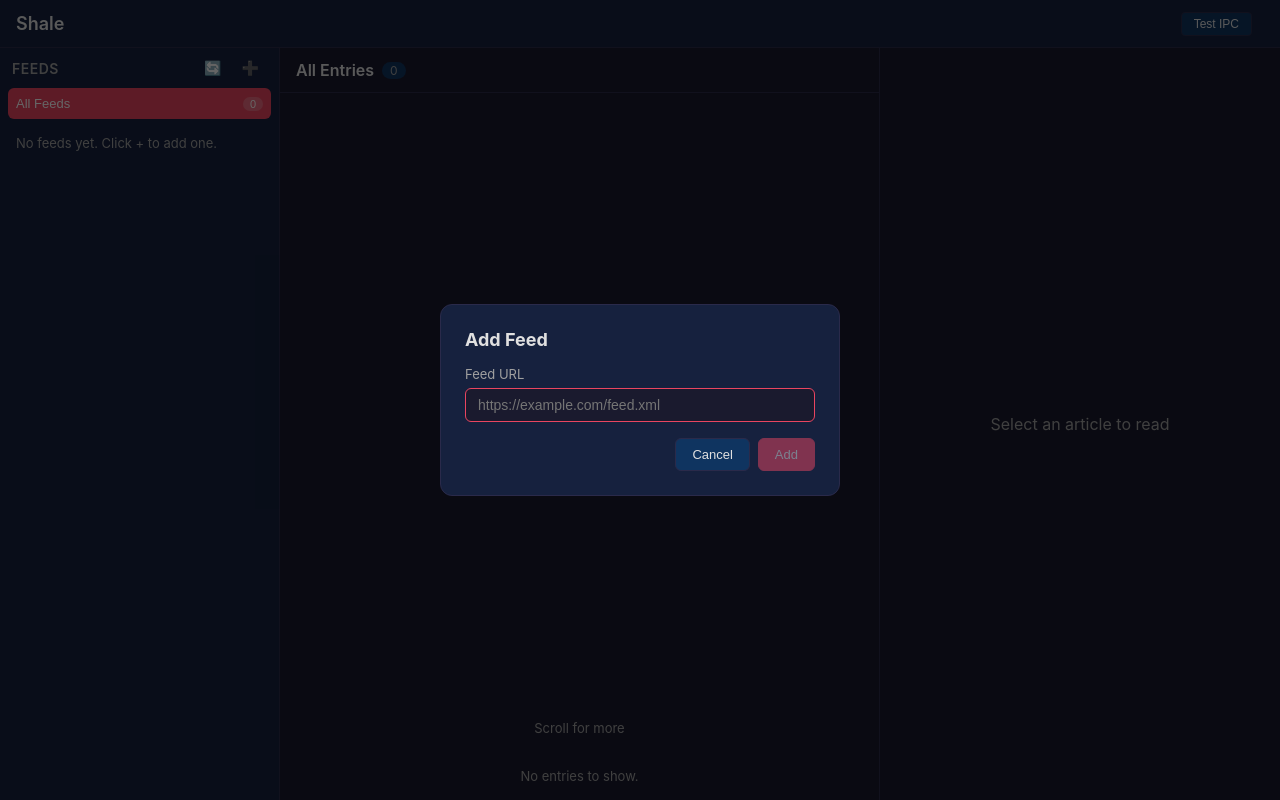
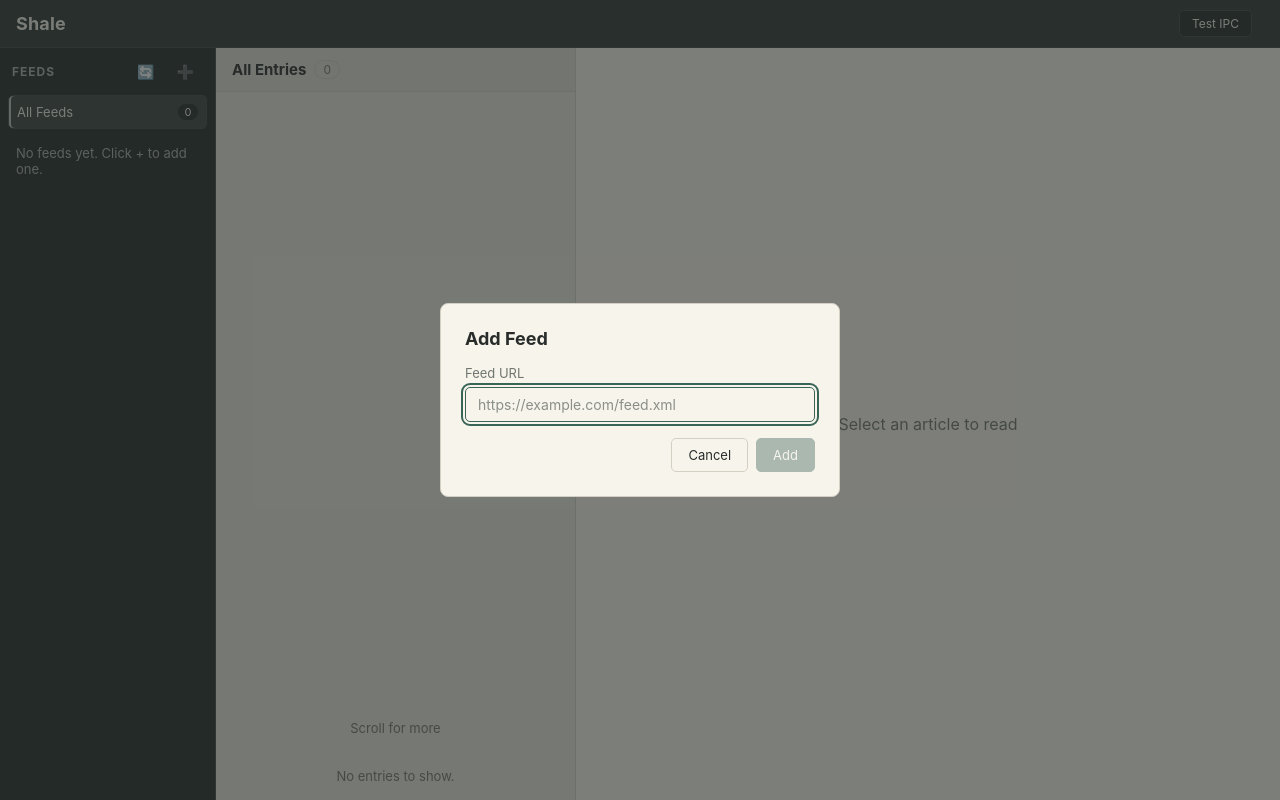
Before and after one commit to qytlix/readability-multiplatform, a React (Vite) app: page / in a window 1280 px wide. Both pictures are taken after a click on the button "Add feed". Built offline with nearby package versions, Linux system fonts and the light colour scheme.

Commit message:
change colour and proportion

```diff
--- a/src/renderer/index.css
+++ b/src/renderer/index.css
@@ -5,35 +5,59 @@
 }
 
 :root {
-  --bg-primary: #1a1a2e;
-  --bg-secondary: #16213e;
-  --bg-tertiary: #0f3460;
-  --text-primary: #e0e0e0;
-  --text-secondary: #a0a0a0;
-  --accent: #e94560;
-  --accent-hover: #ff6b81;
-  --border: #2a2a4a;
-  --success: #4caf50;
-  --error: #f44336;
-  --warning: #ff9800;
-  --sidebar-width: 280px;
-  --detail-width: 400px;
+  --slate-base: #252a28;
+  --slate-surface: #303733;
+  --slate-border: #3e4843;
+  --slate-text: #f2f0e8;
+  --slate-muted: #a8b1ab;
+  --stream-bg: #e9e6dd;
+  --stream-surface: #e1ded4;
+  --paper-bg: #f7f4ec;
+  --paper-text: #282c2a;
+  --paper-muted: #70766f;
+  --paper-border: #d4cfc3;
+  --accent: #5f7d72;
+  --accent-strong: #386557;
+  --accent-light: #b5c5be;
+  --sidebar-selected: #39443f;
+  --stream-selected: #cbdad1;
+  --error: #a75952;
+  --overlay: rgba(37, 42, 40, 0.58);
+  --sidebar-width: clamp(216px, 14vw, 240px);
+  --entry-list-width: clamp(360px, 24vw, 420px);
   --header-height: 48px;
+  --reader-content-max: 720px;
+  --reader-gutter: clamp(28px, 4vw, 72px);
 }
 
-html, body, #root {
+html,
+body,
+#root {
   height: 100%;
   width: 100%;
   overflow: hidden;
   font-family: -apple-system, BlinkMacSystemFont, 'Segoe UI', Roboto, Oxygen, Ubuntu, sans-serif;
-  background: var(--bg-primary);
-  color: var(--text-primary);
+  background: var(--slate-base);
+  color: var(--slate-text);
+}
+
+button,
+input {
+  font: inherit;
+}
+
+button:focus-visible,
+input:focus-visible,
+a:focus-visible {
+  outline: 2px solid var(--accent-strong);
+  outline-offset: 2px;
 }
 
 .app {
   display: flex;
   flex-direction: column;
   height: 100vh;
+  min-height: 0;
 }
 
 .app-header {
@@ -42,82 +66,99 @@ html, body, #root {
   gap: 12px;
   padding: 0 16px;
   height: var(--header-height);
-  background: var(--bg-secondary);
-  border-bottom: 1px solid var(--border);
+  background: var(--slate-surface);
+  border-bottom: 1px solid var(--slate-border);
+  color: var(--slate-text);
   flex-shrink: 0;
 }
 
 .app-header h1 {
   font-size: 18px;
-  font-weight: 600;
+  font-weight: 650;
+  letter-spacing: 0.01em;
   margin-right: auto;
 }
 
 .app-header button {
-  padding: 4px 12px;
-  border: 1px solid var(--border);
-  border-radius: 4px;
-  background: var(--bg-tertiary);
-  color: var(--text-primary);
+  padding: 5px 12px;
+  border: 1px solid var(--slate-border);
+  border-radius: 5px;
+  background: var(--slate-base);
+  color: var(--slate-text);
   cursor: pointer;
   font-size: 12px;
 }
 
-.app-header button:hover {
-  background: var(--accent);
+.app-header button:hover:not(:disabled) {
+  background: var(--sidebar-selected);
+  border-color: var(--accent);
+}
+
+.app-header button:focus-visible,
+.app-sidebar button:focus-visible {
+  outline-color: var(--accent-light);
 }
 
 .ipc-status {
   font-size: 12px;
-  color: var(--text-secondary);
+  color: var(--slate-muted);
 }
 
 .app-body {
-  display: flex;
+  display: grid;
+  grid-template-columns: var(--sidebar-width) var(--entry-list-width) minmax(0, 1fr);
   flex: 1;
+  min-height: 0;
+  min-width: 0;
   overflow: hidden;
 }
 
 .app-sidebar {
-  width: var(--sidebar-width);
-  flex-shrink: 0;
-  border-right: 1px solid var(--border);
+  min-width: 0;
+  min-height: 0;
   overflow-y: auto;
-  background: var(--bg-secondary);
+  background: var(--slate-base);
+  color: var(--slate-text);
+  border-right: 1px solid var(--slate-border);
 }
 
 .app-main {
-  flex: 1;
-  overflow-y: auto;
-  border-right: 1px solid var(--border);
+  min-width: 0;
+  min-height: 0;
+  overflow: hidden;
+  background: var(--stream-bg);
+  color: var(--paper-text);
+  border-right: 1px solid var(--paper-border);
 }
 
 .app-detail {
-  width: var(--detail-width);
-  flex-shrink: 0;
-  overflow-y: auto;
+  min-width: 0;
+  min-height: 0;
+  overflow: hidden;
+  background: var(--paper-bg);
+  color: var(--paper-text);
 }
 
 /* ── Feed List ───────────────────────────────────── */
 
 .feed-list {
-  padding: 8px;
+  padding: 10px 8px;
 }
 
 .feed-list-header {
   display: flex;
   align-items: center;
   justify-content: space-between;
-  margin-bottom: 8px;
+  margin-bottom: 10px;
   padding: 0 4px;
 }
 
 .feed-list-header h3 {
-  font-size: 14px;
-  font-weight: 600;
-  color: var(--text-secondary);
+  font-size: 12px;
+  font-weight: 650;
+  color: var(--slate-muted);
   text-transform: uppercase;
-  letter-spacing: 0.5px;
+  letter-spacing: 0.08em;
 }
 
 .feed-list-actions {
@@ -127,17 +168,23 @@ html, body, #root {
 
 .btn-icon {
   padding: 4px 8px;
-  border: none;
+  border: 1px solid transparent;
   background: transparent;
-  color: var(--text-secondary);
+  color: var(--slate-muted);
   cursor: pointer;
   font-size: 14px;
-  border-radius: 4px;
+  border-radius: 5px;
 }
 
-.btn-icon:hover {
-  background: var(--bg-tertiary);
-  color: var(--text-primary);
+.btn-icon:hover:not(:disabled) {
+  background: var(--slate-surface);
+  border-color: var(--slate-border);
+  color: var(--slate-text);
+}
+
+.btn-icon:disabled {
+  cursor: not-allowed;
+  opacity: 0.5;
 }
 
 .feed-items {
@@ -150,64 +197,69 @@ html, body, #root {
   display: flex;
   align-items: center;
   gap: 8px;
+  width: 100%;
   padding: 8px;
-  border: none;
+  border: 1px solid transparent;
   background: transparent;
-  color: var(--text-primary);
+  color: var(--slate-text);
   cursor: pointer;
-  border-radius: 6px;
+  border-radius: 5px;
   font-size: 13px;
   text-align: left;
-  width: 100%;
 }
 
 .feed-item:hover {
-  background: var(--bg-tertiary);
+  background: var(--slate-surface);
 }
 
 .feed-item.active {
-  background: var(--accent);
-  color: #fff;
+  background: var(--sidebar-selected);
+  border-color: var(--slate-border);
+  box-shadow: inset 2px 0 0 var(--accent-light);
 }
 
 .feed-item-name {
   flex: 1;
+  min-width: 0;
   overflow: hidden;
   text-overflow: ellipsis;
   white-space: nowrap;
 }
 
 .feed-item-error {
+  color: var(--error);
   font-size: 12px;
 }
 
 .feed-item-count {
-  font-size: 11px;
-  background: var(--bg-tertiary);
+  min-width: 20px;
   padding: 1px 6px;
   border-radius: 10px;
-  color: var(--text-secondary);
-  min-width: 20px;
+  background: var(--slate-surface);
+  color: var(--slate-muted);
+  font-size: 11px;
   text-align: center;
 }
 
 .feed-item.active .feed-item-count {
-  background: rgba(255,255,255,0.2);
-  color: #fff;
+  background: var(--slate-base);
+  color: var(--slate-text);
 }
 
-.feed-list-empty, .feed-list-loading {
+.feed-list-empty,
+.feed-list-loading {
   padding: 16px 8px;
-  color: var(--text-secondary);
+  color: var(--slate-muted);
   font-size: 13px;
 }
 
 /* ── Entry List ──────────────────────────────────── */
 
 .entry-list {
-  height: 100%;
   display: flex;
   flex-direction: column;
+  height: 100%;
+  min-height: 0;
 }
 
 .entry-list-header {
@@ -215,25 +267,28 @@ html, body, #root {
   align-items: center;
   gap: 8px;
   padding: 12px 16px;
-  border-bottom: 1px solid var(--border);
+  border-bottom: 1px solid var(--paper-border);
+  background: var(--stream-surface);
+  color: var(--paper-text);
   flex-shrink: 0;
 }
 
 .entry-list-header h3 {
-  font-size: 16px;
-  font-weight: 600;
+  font-size: 15px;
+  font-weight: 650;
 }
 
 .entry-count {
+  padding: 1px 8px;
+  border: 1px solid var(--paper-border);
+  border-radius: 10px;
+  color: var(--paper-muted);
   font-size: 12px;
-  color: var(--text-secondary);
-  background: var(--bg-tertiary);
-  padding: 1px 8px;
-  border-radius: 10px;
 }
 
 .entry-items {
   flex: 1;
+  min-height: 0;
   overflow-y: auto;
 }
 
@@ -242,88 +297,101 @@ html, body, #root {
   width: 100%;
   padding: 12px 16px;
   border: none;
-  border-bottom: 1px solid var(--border);
+  border-bottom: 1px solid var(--paper-border);
   background: transparent;
-  color: var(--text-primary);
+  color: var(--paper-text);
   cursor: pointer;
   text-align: left;
 }
 
 .entry-item:hover {
-  background: var(--bg-secondary);
+  background: var(--stream-surface);
 }
 
 .entry-item.active {
-  background: var(--bg-tertiary);
-  border-left: 3px solid var(--accent);
+  background: var(--stream-selected);
+  box-shadow: inset 3px 0 0 var(--accent-strong);
 }
 
 .entry-item.unread .entry-item-title {
-  font-weight: 600;
+  font-weight: 650;
 }
 
 .entry-item-header {
   display: flex;
+  align-items: flex-start;
   justify-content: space-between;
-  align-items: flex-start;
   gap: 8px;
+  min-width: 0;
   margin-bottom: 4px;
 }
 
 .entry-item-title {
+  display: -webkit-box;
+  min-width: 0;
+  overflow: hidden;
   font-size: 14px;
   line-height: 1.3;
-  display: -webkit-box;
+  -webkit-box-orient: vertical;
   -webkit-line-clamp: 2;
-  -webkit-box-orient: vertical;
-  overflow: hidden;
 }
 
 .entry-item-feed {
+  flex-shrink: 0;
+  color: var(--accent-strong);
   font-size: 11px;
-  color: var(--accent);
   white-space: nowrap;
-  flex-shrink: 0;
 }
 
 .entry-item-meta {
   display: flex;
   gap: 12px;
+  min-width: 0;
+  margin-bottom: 4px;
+  color: var(--paper-muted);
   font-size: 12px;
-  color: var(--text-secondary);
-  margin-bottom: 4px;
+}
+
+.entry-item-author {
+  overflow: hidden;
+  text-overflow: ellipsis;
+  white-space: nowrap;
 }
 
 .entry-item-summary {
+  display: -webkit-box;
+  overflow: hidden;
+  color: var(--paper-muted);
   font-size: 12px;
-  color: var(--text-secondary);
   line-height: 1.4;
-  display: -webkit-box;
+  -webkit-box-orient: vertical;
   -webkit-line-clamp: 2;
-  -webkit-box-orient: vertical;
-  overflow: hidden;
 }
 
-.entry-list-empty, .entry-list-load-more {
+.entry-list-empty,
+.entry-list-load-more {
   padding: 16px;
+  background: var(--stream-bg);
+  color: var(--paper-muted);
+  font-size: 13px;
   text-align: center;
-  color: var(--text-secondary);
-  font-size: 13px;
 }
 
 /* ── Entry Detail ────────────────────────────────── */
 
 .entry-detail {
-  height: 100%;
   display: flex;
   flex-direction: column;
+  height: 100%;
+  min-height: 0;
+  background: var(--paper-bg);
 }
 
 .entry-detail.empty {
   display: flex;
   align-items: center;
   justify-content: center;
-  color: var(--text-secondary);
+  color: var(--paper-muted);
 }
 
 .entry-detail.loading {
@@ -333,48 +401,54 @@ html, body, #root {
 }
 
 .entry-detail-header {
-  padding: 16px;
-  border-bottom: 1px solid var(--border);
+  padding: 30px max(var(--reader-gutter), calc((100% - var(--reader-content-max)) / 2)) 22px;
+  border-bottom: 1px solid var(--paper-border);
   flex-shrink: 0;
 }
 
 .entry-detail-header h2 {
-  font-size: 20px;
+  margin-bottom: 10px;
+  overflow-wrap: anywhere;
+  font-size: clamp(22px, 2vw, 30px);
   font-weight: 700;
-  margin-bottom: 8px;
-  line-height: 1.3;
+  line-height: 1.25;
 }
 
 .entry-detail-meta {
   display: flex;
-  gap: 16px;
+  flex-wrap: wrap;
+  gap: 8px 16px;
+  margin-bottom: 10px;
+  color: var(--paper-muted);
   font-size: 13px;
-  color: var(--text-secondary);
-  margin-bottom: 8px;
 }
 
 .entry-detail-original {
   display: inline-block;
+  color: var(--accent-strong);
   font-size: 13px;
-  color: var(--accent);
   text-decoration: none;
 }
 
 .entry-detail-original:hover {
+  color: var(--accent);
   text-decoration: underline;
 }
 
 .entry-detail-body {
   flex: 1;
+  min-height: 0;
   overflow-y: auto;
-  padding: 16px;
+  padding: 0 var(--reader-gutter) 48px;
 }
 
 .entry-detail-loading,
 .entry-detail-error {
-  padding: 24px;
+  width: min(100%, var(--reader-content-max));
+  margin: 0 auto;
+  padding: 48px 0;
+  color: var(--paper-muted);
   text-align: center;
-  color: var(--text-secondary);
 }
 
 .entry-detail-error {
@@ -384,78 +458,93 @@ html, body, #root {
 .entry-detail-error a {
   display: inline-block;
   margin-top: 8px;
-  color: var(--accent);
+  color: var(--accent-strong);
 }
 
 .entry-detail-content {
-  line-height: 1.7;
-  font-size: 15px;
+  width: min(100%, var(--reader-content-max));
+  margin: 0 auto;
+  padding-top: 32px;
+  color: var(--paper-text);
+  font-size: 16px;
+  line-height: 1.75;
 }
 
 .entry-detail-html {
   max-width: 100%;
+  overflow-wrap: anywhere;
 }
 
 .entry-detail-html p {
   margin-bottom: 1em;
 }
 
+.entry-detail-html a {
+  color: var(--accent-strong);
+}
+
 .entry-detail-html img {
   max-width: 100%;
   height: auto;
-  border-radius: 4px;
+  border: 1px solid var(--paper-border);
+  border-radius: 3px;
 }
 
-.entry-detail-html h1, .entry-detail-html h2, .entry-detail-html h3 {
+.entry-detail-html h1,
+.entry-detail-html h2,
+.entry-detail-html h3 {
   margin-top: 1.5em;
   margin-bottom: 0.5em;
+  line-height: 1.3;
 }
 
 .entry-detail-html blockquote {
+  margin: 1em 0;
+  padding-left: 14px;
   border-left: 3px solid var(--accent);
-  padding-left: 12px;
-  margin: 1em 0;
-  color: var(--text-secondary);
+  color: var(--paper-muted);
 }
 
 .entry-detail-html pre {
-  background: var(--bg-secondary);
+  max-width: 100%;
+  margin: 1em 0;
   padding: 12px;
-  border-radius: 6px;
   overflow-x: auto;
-  margin: 1em 0;
+  border: 1px solid var(--paper-border);
+  border-radius: 4px;
+  background: var(--stream-surface);
 }
 
 .entry-detail-html code {
-  background: var(--bg-secondary);
-  padding: 2px 6px;
+  padding: 2px 5px;
   border-radius: 3px;
-  font-size: 13px;
+  background: var(--stream-surface);
+  font-size: 0.85em;
 }
 
 .entry-detail-markdown {
-  white-space: pre-wrap;
+  color: var(--paper-text);
   font-family: 'SF Mono', 'Fira Code', monospace;
   font-size: 13px;
-  line-height: 1.6;
-  color: var(--text-primary);
+  line-height: 1.65;
+  white-space: pre-wrap;
 }
 
 .btn-toggle-raw {
   display: block;
-  margin: 16px auto 0;
-  padding: 6px 16px;
-  border: 1px solid var(--border);
-  border-radius: 4px;
-  background: var(--bg-secondary);
-  color: var(--text-secondary);
+  margin: 24px auto 0;
+  padding: 6px 14px;
+  border: 1px solid var(--paper-border);
+  border-radius: 5px;
+  background: transparent;
+  color: var(--paper-muted);
   cursor: pointer;
   font-size: 12px;
 }
 
 .btn-toggle-raw:hover {
-  background: var(--bg-tertiary);
-  color: var(--text-primary);
+  border-color: var(--accent);
+  color: var(--accent-strong);
 }
 
 /* ── Dialog ──────────────────────────────────────── */
@@ -463,20 +552,23 @@ html, body, #root {
 .dialog-overlay {
   position: fixed;
   inset: 0;
-  background: rgba(0, 0, 0, 0.6);
+  z-index: 100;
   display: flex;
   align-items: center;
   justify-content: center;
-  z-index: 100;
+  padding: 20px;
+  overflow-y: auto;
+  background: var(--overlay);
 }
 
 .dialog {
-  background: var(--bg-secondary);
-  border: 1px solid var(--border);
-  border-radius: 12px;
+  width: 400px;
+  max-width: 100%;
   padding: 24px;
-  width: 400px;
-  max-width: 90vw;
+  border: 1px solid var(--paper-border);
+  border-radius: 8px;
+  background: var(--paper-bg);
+  color: var(--paper-text);
 }
 
 .dialog h2 {
@@ -491,57 +583,69 @@ html, body, #root {
 .form-group label {
   display: block;
   margin-bottom: 6px;
+  color: var(--paper-muted);
   font-size: 13px;
-  color: var(--text-secondary);
 }
 
 .form-group input {
   width: 100%;
   padding: 8px 12px;
-  border: 1px solid var(--border);
-  border-radius: 6px;
-  background: var(--bg-primary);
-  color: var(--text-primary);
+  border: 1px solid var(--paper-border);
+  border-radius: 5px;
+  background: var(--paper-bg);
+  color: var(--paper-text);
   font-size: 14px;
 }
 
+.form-group input::placeholder {
+  color: var(--paper-muted);
+  opacity: 0.8;
+}
+
 .form-group input:focus {
-  outline: none;
-  border-color: var(--accent);
+  border-color: var(--accent-strong);
 }
 
 .error-message {
+  margin-bottom: 12px;
   color: var(--error);
   font-size: 13px;
-  margin-bottom: 12px;
 }
 
 .dialog-actions {
   display: flex;
+  justify-content: flex-end;
   gap: 8px;
-  justify-content: flex-end;
 }
 
 .dialog-actions button {
   padding: 8px 16px;
-  border: 1px solid var(--border);
-  border-radius: 6px;
-  background: var(--bg-tertiary);
-  color: var(--text-primary);
+  border: 1px solid var(--paper-border);
+  border-radius: 5px;
+  background: transparent;
+  color: var(--paper-text);
   cursor: pointer;
   font-size: 13px;
 }
 
-.dialog-actions button[type="submit"] {
+.dialog-actions button[type='submit'] {
+  border-color: var(--accent);
   background: var(--accent);
-  border-color: var(--accent);
+  color: var(--paper-bg);
 }
 
 .dialog-actions button:hover:not(:disabled) {
-  opacity: 0.85;
+  border-color: var(--accent);
+  color: var(--accent-strong);
+}
+
+.dialog-actions button[type='submit']:hover:not(:disabled) {
+  border-color: var(--accent-strong);
+  background: var(--accent-strong);
+  color: var(--paper-bg);
 }
 
 .dialog-actions button:disabled {
+  cursor: not-allowed;
   opacity: 0.5;
-  cursor: not-allowed;
 }
```
